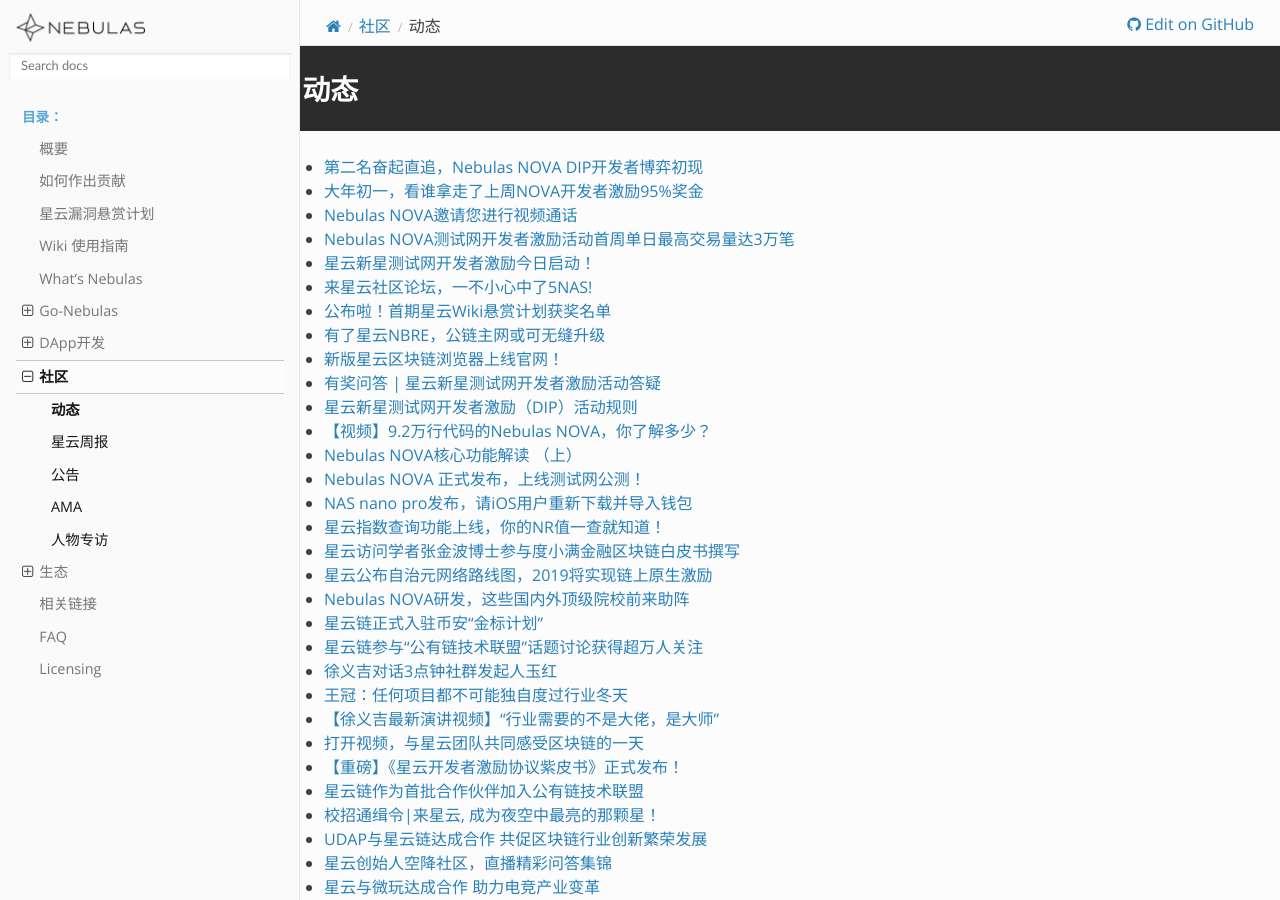
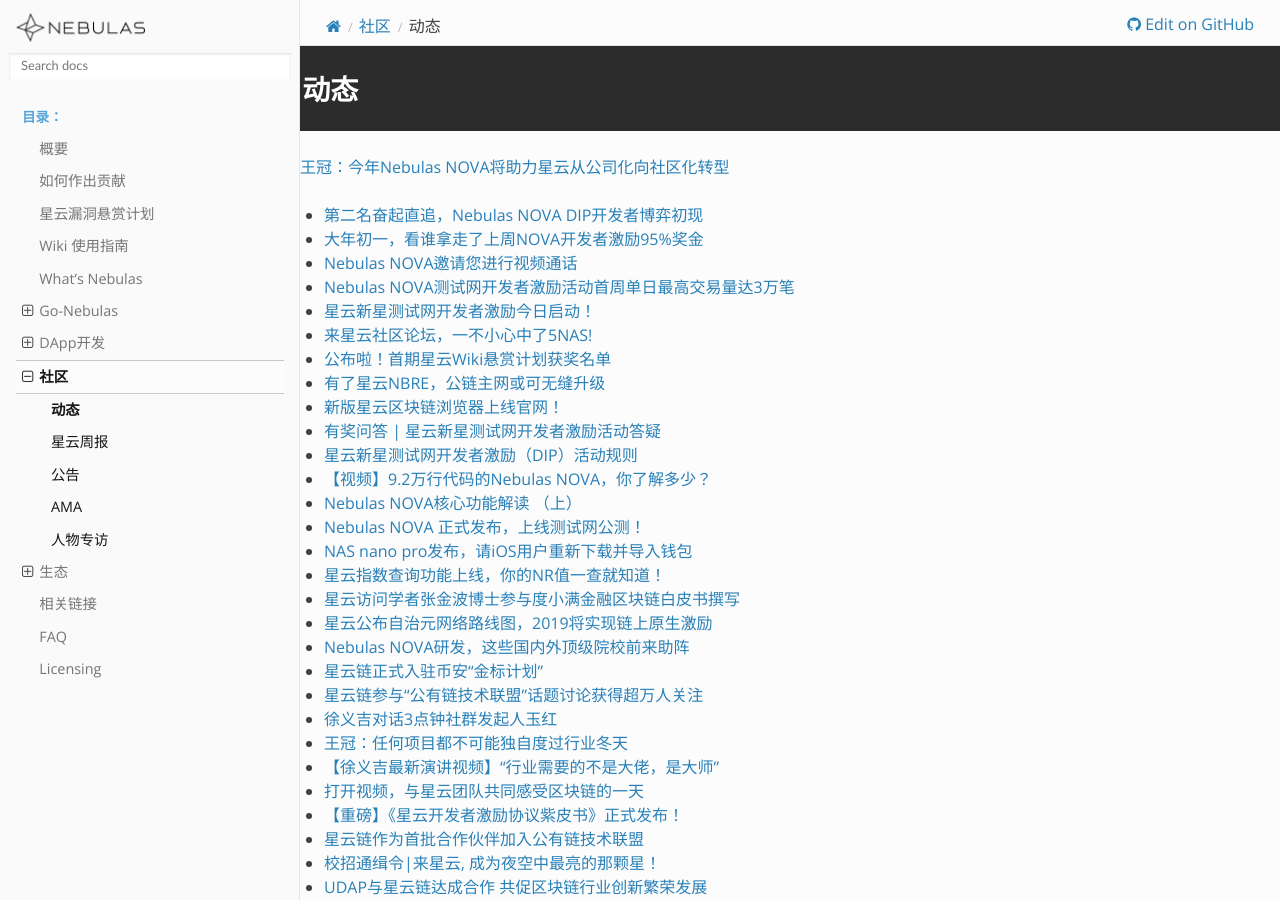
Before and after one commit to nebulasio/nebdocs, a Sphinx documentation site: the page built from docs/community/events.md, in a window 1280 px wide and 900 px high. Built offline with Sphinx 7.4.7 and the Read the Docs theme 2.0.0, drawn with Linux system fonts in a browser that asks for light colours; pages that are not in the unit, such as notebooks, are missing from menus.

Commit message:
Update events.md

```diff
--- a/docs/community/events.md
+++ b/docs/community/events.md
@@ -1,4 +1,5 @@
 # 动态
+[王冠：今年Nebulas NOVA将助力星云从公司化向社区化转型](https://blog.nebulas.io/2019/02/15/nebulas-nova-will-play-a-key-role-in-transforming-nebulas-from-a-corporate-model-to-a-community-model/)
 - [第二名奋起直追，Nebulas NOVA DIP开发者博弈初现](https://blog.nebulas.io/2019/02/12/the-second-place-to-catch-up-the-nebulas-nova-dip-developer-game-is-beginning-to-appear/)
 - [大年初一，看谁拿走了上周NOVA开发者激励95%奖金](https://blog.nebulas.io/2019/02/06/on-new-years-day-see-who-took-the-95-bonus-from-nebulas-nova-testnet-developers-last-week/)
 - [Nebulas NOVA邀请您进行视频通话](https://blog.nebulas.io/2019/01/30/nebulas-nova-invites-you-to-make-a-video-call/)
```
